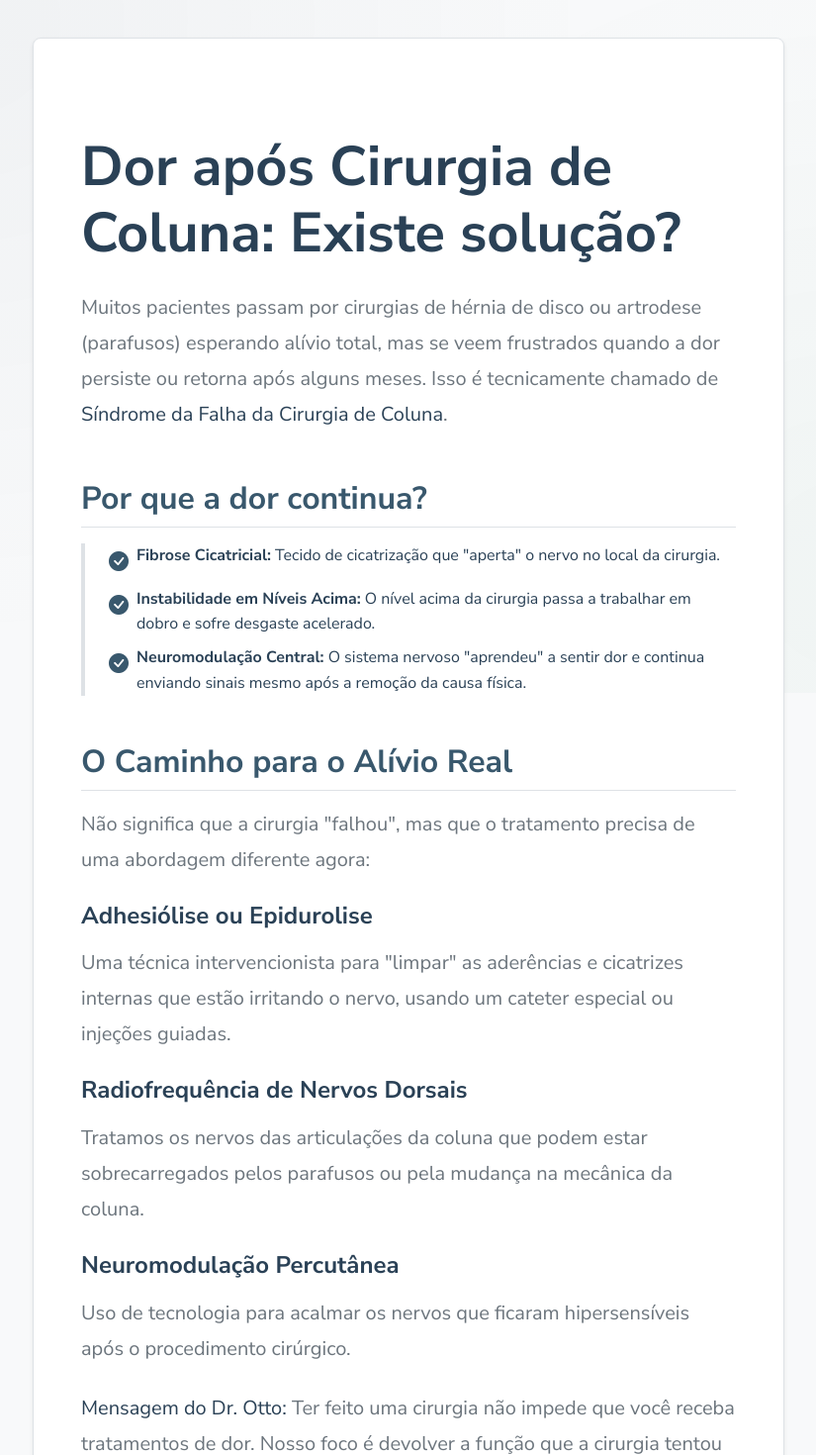
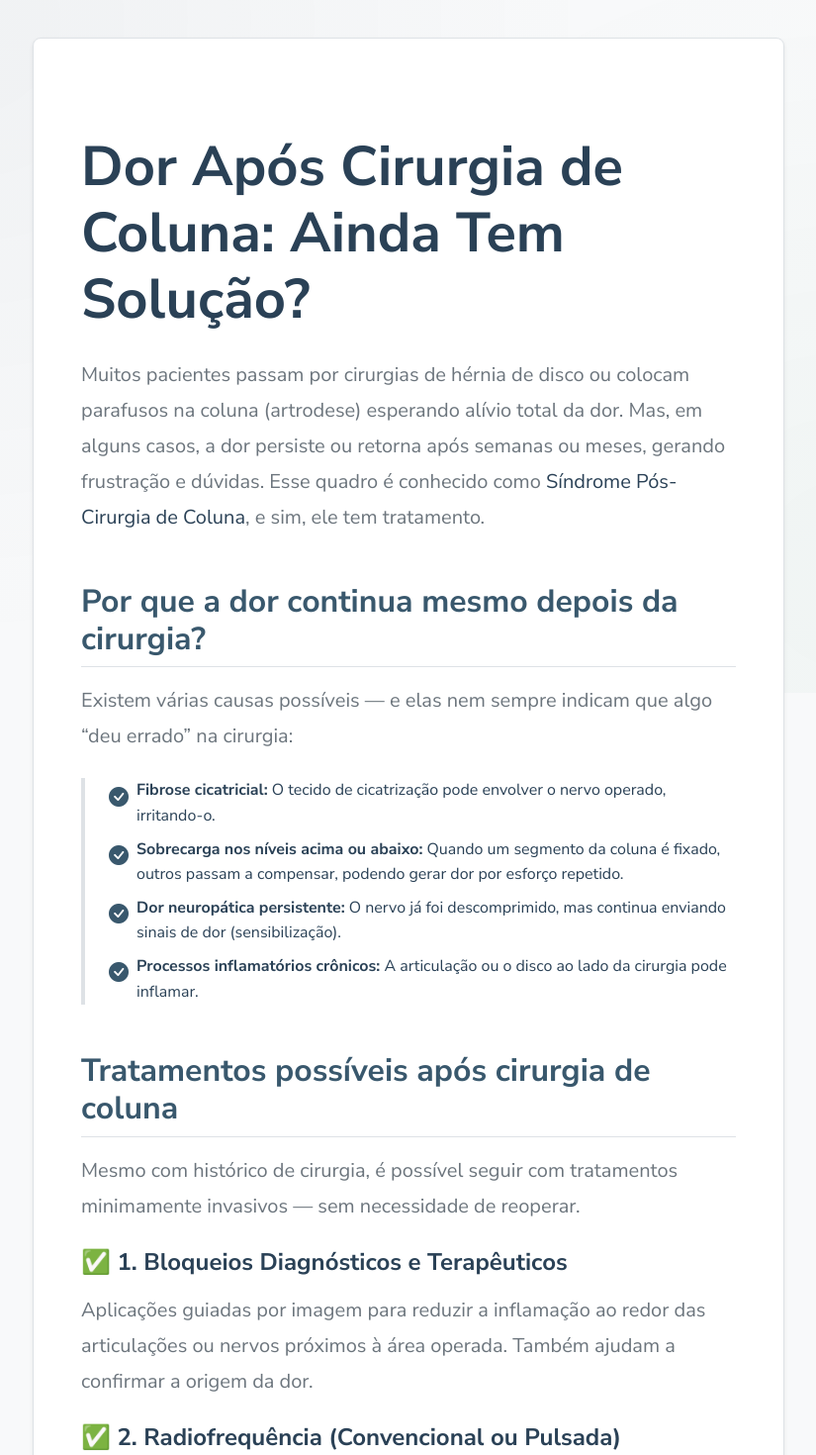
Before and after one commit to benedetjv/teste-site, a Next.js app: page /blog/dor-apos-cirurgia-coluna in a window 1280 px wide. Shown: the part 100-1570 px from the top of the page at 99% size, without its empty margins (227-1052 px from the left). Built offline with nearby package versions, Linux system fonts and the light colour scheme.

Commit message:
feat(blog): rewrite 'Dor após Cirurgia de Coluna' article with new technical content

```diff
--- a/src/app/blog/dor-apos-cirurgia-coluna/page.mdx
+++ b/src/app/blog/dor-apos-cirurgia-coluna/page.mdx
@@ -1,30 +1,44 @@
 export const metadata = {
-  title: 'Cirurgia de Coluna: Por que a dor voltou (Síndrome Pós-Laminectomia)?',
-  description: 'Fiz cirurgia na coluna mas continuo com dor? Entenda por que isso acontece e quais as opções de tratamento para recuperar o alívio.',
+  title: 'Dor Após Cirurgia de Coluna: Ainda Tem Solução?',
+  description: 'Muitos pacientes continuam com dor após cirurgia de coluna. Entenda as causas como fibrose e sobrecarga, e conheça os tratamentos modernos como neuromodulação.',
 };
 
-# Dor após Cirurgia de Coluna: Existe solução?
+# Dor Após Cirurgia de Coluna: Ainda Tem Solução?
 
-Muitos pacientes passam por cirurgias de hérnia de disco ou artrodese (parafusos) esperando alívio total, mas se veem frustrados quando a dor persiste ou retorna após alguns meses. Isso é tecnicamente chamado de **Síndrome da Falha da Cirurgia de Coluna**.
+Muitos pacientes passam por cirurgias de hérnia de disco ou colocam parafusos na coluna (artrodese) esperando alívio total da dor. Mas, em alguns casos, a dor persiste ou retorna após semanas ou meses, gerando frustração e dúvidas. Esse quadro é conhecido como **Síndrome Pós-Cirurgia de Coluna**, e sim, ele tem tratamento.
 
-## Por que a dor continua?
--   **Fibrose Cicatricial:** Tecido de cicatrização que "aperta" o nervo no local da cirurgia.
--   **Instabilidade em Níveis Acima:** O nível acima da cirurgia passa a trabalhar em dobro e sofre desgaste acelerado.
--   **Neuromodulação Central:** O sistema nervoso "aprendeu" a sentir dor e continua enviando sinais mesmo após a remoção da causa física.
+## Por que a dor continua mesmo depois da cirurgia?
 
-## O Caminho para o Alívio Real
+Existem várias causas possíveis — e elas nem sempre indicam que algo “deu errado” na cirurgia:
 
-Não significa que a cirurgia "falhou", mas que o tratamento precisa de uma abordagem diferente agora:
+*   **Fibrose cicatricial:** O tecido de cicatrização pode envolver o nervo operado, irritando-o.
+*   **Sobrecarga nos níveis acima ou abaixo:** Quando um segmento da coluna é fixado, outros passam a compensar, podendo gerar dor por esforço repetido.
+*   **Dor neuropática persistente:** O nervo já foi descomprimido, mas continua enviando sinais de dor (sensibilização).
+*   **Processos inflamatórios crônicos:** A articulação ou o disco ao lado da cirurgia pode inflamar.
 
-### Adhesiólise ou Epidurolise
-Uma técnica intervencionista para "limpar" as aderências e cicatrizes internas que estão irritando o nervo, usando um cateter especial ou injeções guiadas.
+## Tratamentos possíveis após cirurgia de coluna
 
-### Radiofrequência de Nervos Dorsais
-Tratamos os nervos das articulações da coluna que podem estar sobrecarregados pelos parafusos ou pela mudança na mecânica da coluna.
+Mesmo com histórico de cirurgia, é possível seguir com tratamentos minimamente invasivos — sem necessidade de reoperar.
 
-### Neuromodulação Percutânea
-Uso de tecnologia para acalmar os nervos que ficaram hipersensíveis após o procedimento cirúrgico.
+### ✅ 1. Bloqueios Diagnósticos e Terapêuticos
+Aplicações guiadas por imagem para reduzir a inflamação ao redor das articulações ou nervos próximos à área operada. Também ajudam a confirmar a origem da dor.
 
-> **Mensagem do Dr. Otto:** Ter feito uma cirurgia não impede que você receba tratamentos de dor. Nosso foco é devolver a função que a cirurgia tentou restaurar.
+### ✅ 2. Radiofrequência (Convencional ou Pulsada)
+*   **Convencional:** Trata a dor crônica de articulações facetárias que ficam sobrecarregadas após a artrodese.
+*   **Pulsada:** Indicada para nervos sensibilizados, sem danificá-los. Excelente opção para dor neuropática persistente.
 
-[Continua com dor após operar? Vamos analisar seu caso.](https://wa.me/5519999439824)
+### ✅ 3. Neuromodulação Medular (Neuroestimulador)
+Quando a dor se torna refratária aos outros tratamentos, é possível implantar um pequeno gerador que envia estímulos elétricos à medula espinhal, bloqueando a percepção da dor.
+É um recurso avançado para dor crônica que não melhora com medicações, fisioterapia ou bloqueios.
+
+> **💡 O teste do neuroestimulador é feito de forma reversível antes da decisão de implantar o gerador definitivo.**
+
+## Importante: cada caso deve ser reavaliado com calma
+
+Nem toda dor após cirurgia exige nova operação. Na verdade, muitas vezes o problema é funcional, inflamatório ou neurológico — e pode ser tratado com abordagens mais seguras e conservadoras.
+
+## Mensagem final
+
+Se você fez uma cirurgia de coluna e continua com dor, isso não significa que não há mais solução. A medicina intervencionista moderna oferece opções seguras para ajudar no controle da dor e na recuperação da sua qualidade de vida — sem precisar reabrir a coluna.
+
+[Agendar uma avaliação com o Dr. Otto](https://wa.me/5519999439824)
--- a/src/app/blog/page.tsx
+++ b/src/app/blog/page.tsx
@@ -292,8 +292,8 @@ const posts = [
     },
     {
         slug: "dor-apos-cirurgia-coluna",
-        title: "Operei a coluna e a dor voltou: O que fazer agora?",
-        excerpt: "Entenda a Síndrome da Falha Cirúrgica e as opções de medicina intervencionista pós-artrodese.",
+        title: "Dor Após Cirurgia de Coluna: Ainda Tem Solução?",
+        excerpt: "Fiz cirurgia na coluna mas continuo com dor? Entenda por que isso acontece e quais as opções de tratamento além de reoperar.",
         date: "13 Jan 2026",
         category: "Coluna Vertebral",
         image: "/img/blog/post-surgery-spine.jpg?v=2",
```
